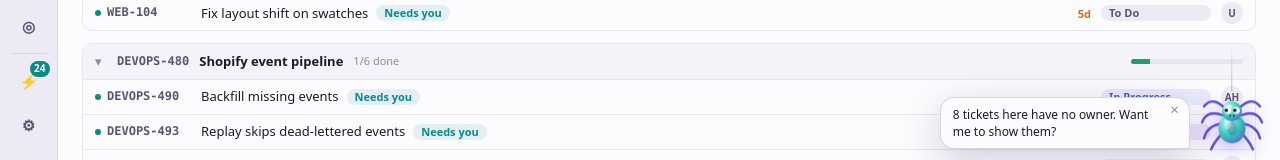
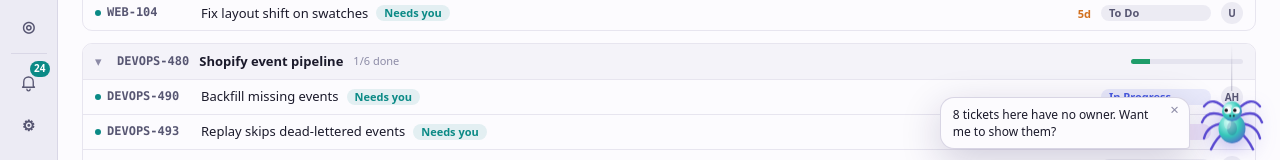
Before and after one commit to alfhen/gossamr-app, a React (Vite) app: page / in a window 1280 px wide. Shown: the part 602-762 px from the top of the page. Built offline with nearby package versions, Linux system fonts and the light colour scheme.

Commit message:
Show Activity in the rail as a bell

```diff
--- a/src/workspace/Rail.tsx
+++ b/src/workspace/Rail.tsx
@@ -194,6 +194,15 @@ function ProjectsMenuButton({ rest, colourOf, noun }: Pick<ProjectsMenuPanelProp
   );
 }
 
+function BellIcon() {
+  return (
+    <svg aria-hidden viewBox="0 0 24 24" className="size-[19px] fill-none stroke-current" strokeWidth={1.7} strokeLinecap="round" strokeLinejoin="round">
+      <path d="M6 16.5V11a6 6 0 0 1 12 0v5.5l1.5 1.5h-15z" />
+      <path d="M10 20.5a2 2 0 0 0 4 0" />
+    </svg>
+  );
+}
+
 export function Rail() {
   const tab = useActiveTab();
   const route = useTabs((s) => s.route);
@@ -247,7 +256,7 @@ export function Rail() {
       </nav>
       <div className="flex shrink-0 flex-col items-center gap-2 border-t border-ws-sep pt-2.5">
         <RailButton label="Activity" current={route === "activity"} onClick={() => setRoute("activity")} className={`text-lg ${plain(route === "activity")}`}>
-          <span aria-hidden>⚡</span>
+          <BellIcon />
           {unread > 0 && (
             <span aria-label={`${unread} unread`} className="absolute -top-[3px] -right-[3px] grid h-[16px] min-w-[16px] place-items-center rounded-full bg-ws-pip px-1 text-[10px] font-semibold text-ws-on-pip">
               {unread > 99 ? "99+" : unread}
```
Also changed, not shown: 1 other file (tests, documents, lock files or other folders).
